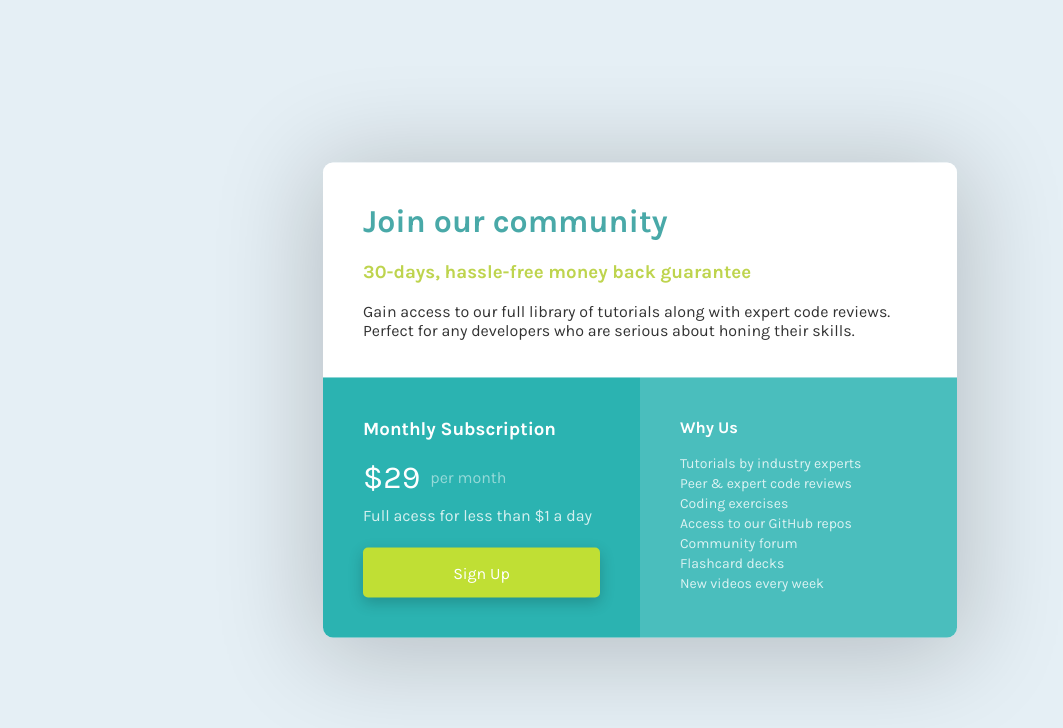
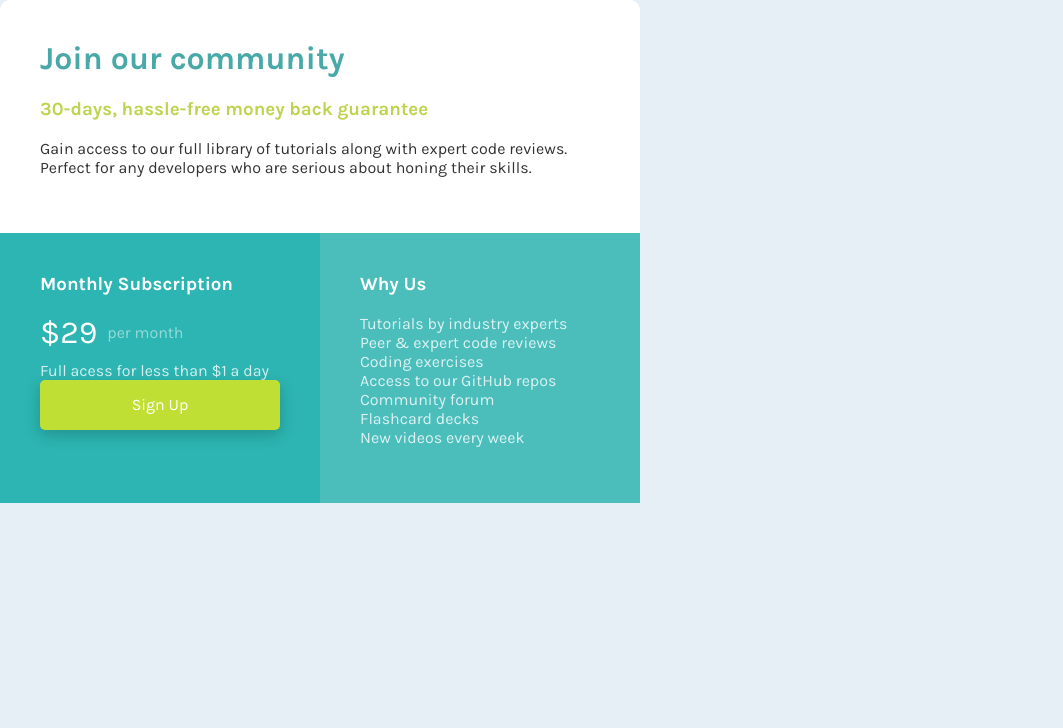
Before and after one commit to KaioDelmondes/FrontWeb, a plain HTML site: page Iniciante/single-price-grid-component-master/index.html in a window 1280 px wide. Shown: the whole page, without its empty margins (0-1063 px from the left). Drawn offline with Linux system fonts and the light colour scheme.

Commit message:
Falta corrigir os botões

```diff
--- a/Iniciante/single-price-grid-component-master/index.html
+++ b/Iniciante/single-price-grid-component-master/index.html
@@ -18,7 +18,59 @@
   </style>
 </head>
 <body>
-  <div class="main-card">
+
+  <div class="row">
+
+    <div class="content col-6 col-s-11">
+      <div class="header-card">
+        <h1 style="color: #49A9A8">Join our community</h1>
+        <h3 style="color: #BED44E">30-days, hassle-free money back guarantee</h3>
+        <p class="opac-text">
+          Gain access to our full library of tutorials along with expert code reviews.<br>
+          Perfect for any developers who are serious about honing their skills.<br>
+        </p>
+      </div>
+    </div>
+
+  </div>
+
+  <div class="row">
+
+    <div class="footer-card">
+
+      <div id="fc1" class="col-3 col-s-11">
+        <div class="content">
+          <h3>Monthly Subscription</h3>
+          <div class="price-space">
+            <span>$29</span> <span>per month</span>
+          </div>
+          <span class="opac-text">Full acess for less than $1 a day</span>
+          <button class="btn-sign">
+            Sign Up
+          </button>
+        </div>
+      </div>
+
+      <div id="fc2" class="content col-3 col-s-11">
+        <h3>Why Us</h3>
+        <p class="opac-text">
+          Tutorials by industry experts<br>
+          Peer & expert code reviews<br>
+          Coding exercises<br>
+          Access to our GitHub repos<br>
+          Community forum<br>
+          Flashcard decks<br>
+          New videos every week<br>
+        </p>
+      </div>
+
+    </div>
+
+  </div>
+
+
+
+  <!-- <div class="main-card">
 
     <div class="top-card">
       <div class="content">
@@ -61,6 +113,6 @@
       </div>
     </div>
 
-  </div>
+  </div> -->
 </body>
 </html>
--- a/Iniciante/single-price-grid-component-master/style.css
+++ b/Iniciante/single-price-grid-component-master/style.css
@@ -1,3 +1,7 @@
+* {
+    box-sizing: border-box;
+}
+
 body{
     background-color: hsl(204, 43%, 93%);
     margin: 0px;
@@ -15,6 +19,31 @@ body{
     border-radius: 10px;
 }
 
+.header-card{
+    padding: 40px;
+    background-color: #fff;
+    border-top-left-radius: 10px;
+    border-top-right-radius: 10px;
+}
+
+.footer-card{
+    margin: 0px;
+    color: #fff;
+    display: flex;
+}
+
+#fc1{
+    padding: 40px;
+    background-color: hsl(179, 61%, 44%);
+    height: inherit;
+}
+
+#fc2{
+    padding: 40px;
+    background-color: hsl(179, 47%, 52%);
+    height: auto;
+}
+
 .top-card{
     padding: 40px;
     width: 554px;
@@ -25,10 +54,9 @@ body{
 }
 
 .content{
-    width: 100%;
-    height: 100%;
     padding: 0px;
     margin: 0px;
+    height: 100%;
     font-family: 'Karla', sans-serif;
     position: relative;
 }
@@ -69,8 +97,8 @@ body{
     font-family: 'Karla', sans-serif;
     font-size: 16px;
     border-radius: 5px;
-    position: absolute;
-    bottom: 0px;
+    position: relative;
+    bottom: 0%;
     left: 0px;
 }
 
@@ -96,24 +124,45 @@ h3, h1{
     opacity: 0.8 ;
 }
 
-/**
-font-family: 'Karla', sans-serif;
-
-.top-card-content{
-    padding: 0px;
-    margin: 0px;
-    width: 560px;
-    font-family: 'Karla', sans-serif;
+.row::after {
+    content: "";
+    clear: both;
+    display: table;
 }
 
-.main-card{
-    padding: 0px;
-    box-shadow: 3px;
-    height: 475px;
-    width: 640px;
-    position: absolute;
-    top: 50%;
-    left: 50%;
-    transform: translate(-50%, -50%);
+[class*="col-"] {
+    width: 100%;
+    float: left;
+  }
+
+@media only screen and (min-width: 375px) {
+    /* For tablets: */
+    .col-s-1 {width: 8.33%;}
+    .col-s-2 {width: 16.66%;}
+    .col-s-3 {width: 25%;}
+    .col-s-4 {width: 33.33%;}
+    .col-s-5 {width: 41.66%;}
+    .col-s-6 {width: 50%;}
+    .col-s-7 {width: 58.33%;}
+    .col-s-8 {width: 66.66%;}
+    .col-s-9 {width: 75%;}
+    .col-s-10 {width: 83.33%;}
+    .col-s-11 {width: 91.66%;}
+    .col-s-12 {width: 100%;}
 }
-/**
+
+@media only screen and (min-width: 768px) {
+    /* For desktop: */
+    .col-1 {width: 8.33%;}
+    .col-2 {width: 16.66%;}
+    .col-3 {width: 25%;}
+    .col-4 {width: 33.33%;}
+    .col-5 {width: 41.66%;}
+    .col-6 {width: 50%;}
+    .col-7 {width: 58.33%;}
+    .col-8 {width: 66.66%;}
+    .col-9 {width: 75%;}
+    .col-10 {width: 83.33%;}
+    .col-11 {width: 91.66%;}
+    .col-12 {width: 100%;}
+}
```
